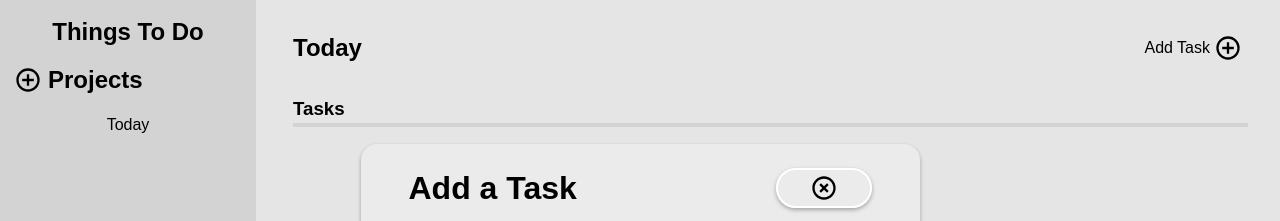
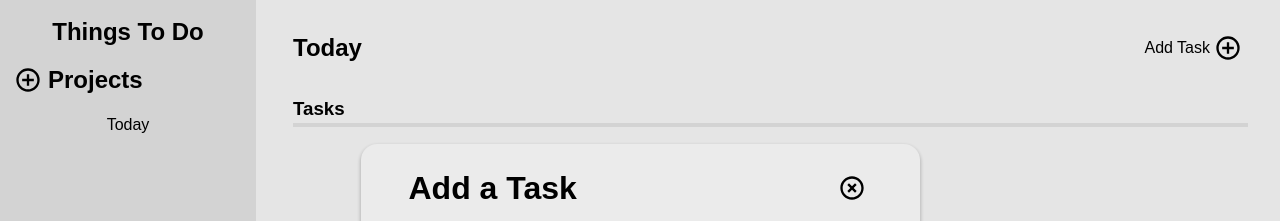
Before and after one commit to rgerbasi/Odin-Todo-List, a website built with webpack: page src/template.html in a window 1280 px wide. Both pictures are taken after a click on the button "Add Task". Shown: the top 221 px of the page. Built offline with nearby package versions, Linux system fonts and the light colour scheme.

Commit message:
fix: form x button styling

```diff
--- a/src/styles.css
+++ b/src/styles.css
@@ -166,7 +166,7 @@ label {
 .add-to-checklist-fields > input{
   flex: 1;
 }
-form button:not(.svg),
+form button:not(.svg-button),
 #confirm-dialog button,
 #new-project-dialog button {
   border: white 2px solid;
--- a/src/template.html
+++ b/src/template.html
@@ -66,7 +66,7 @@
             <form action="">
                     <div class="top-of-form">
                         <h1 class="form-title">Add a Task</h1>
-                        <button id="x-button" class="svg-button">
+                        <button id="x-button" type="button" class="svg-button">
                             <svg><use href="#close-circle"></use></svg>
                         </button>
                     </div>
```
